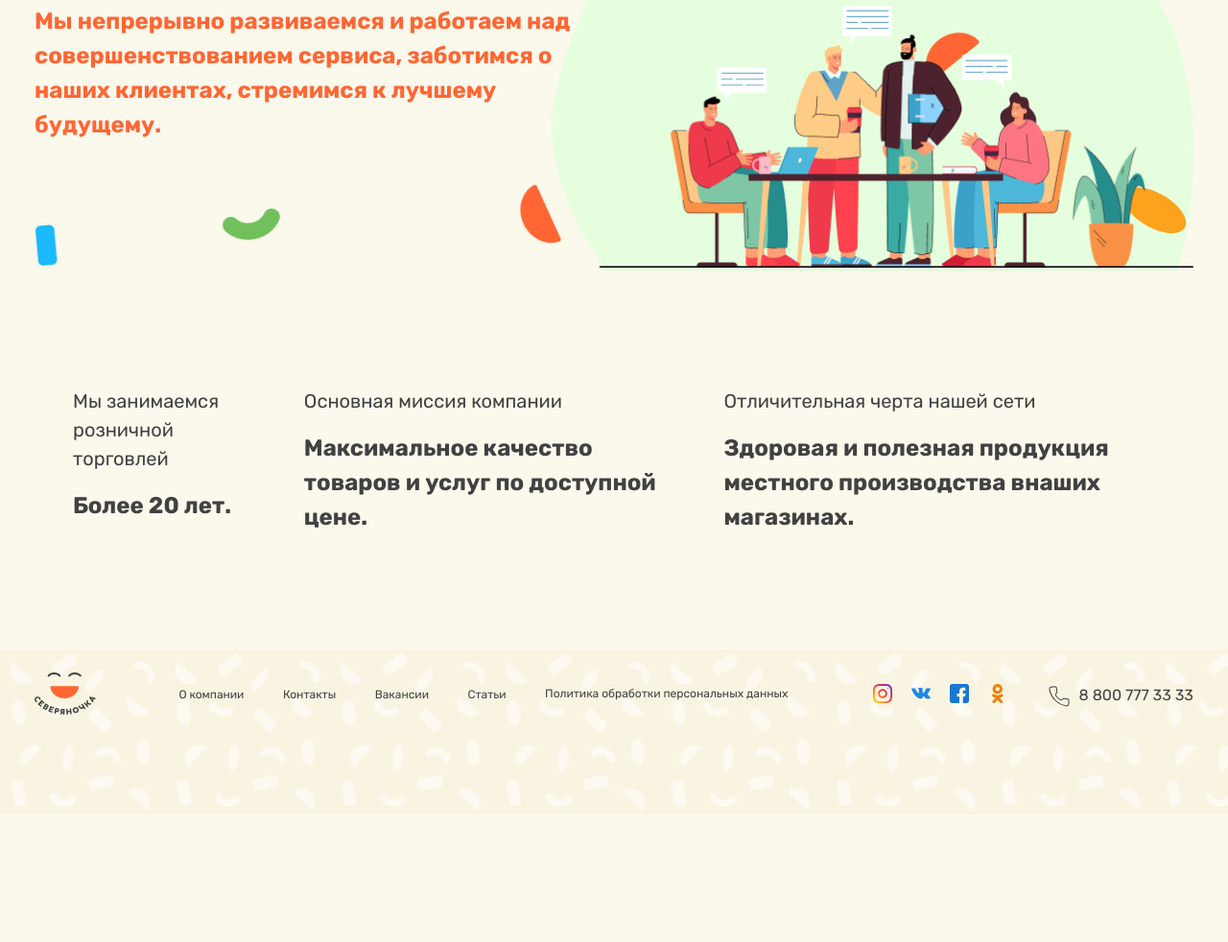
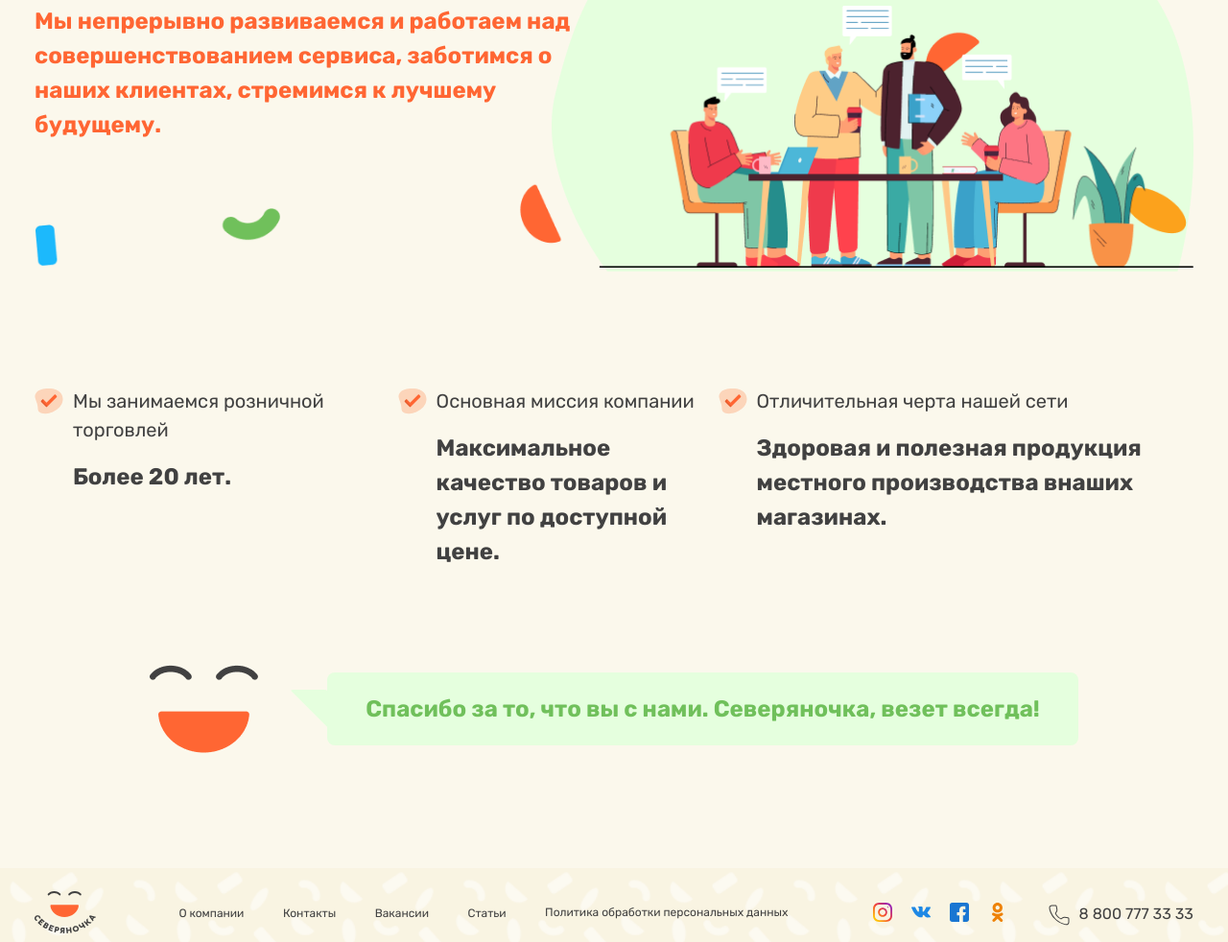
Before and after one commit to rax1mjon/E-commerce, a plain HTML site: page pages/oНас.html in a window 1280 px wide. Shown: the part 253-1235 px from the top of the page at 96% size. Before the commit the page ends 1102 px from the top, so only its background shows below. Drawn offline with Linux system fonts and the light colour scheme.

Commit message:
about compony page end

```diff
--- a/pages/oНас.html
+++ b/pages/oНас.html
@@ -201,6 +201,13 @@
       </div>
     </section>
 
+    <section class="massage">
+      <div class="container massage--wrapper">
+        <img src="../images/ОНас/logo.png" alt="logotive">
+        <div>Спасибо за то, что вы с нами. Северяночка, везет всегда!</div>
+      </div>
+    </section>
+
   </main>
 
 
--- a/scss/pages/_oНас.scss
+++ b/scss/pages/_oНас.scss
@@ -52,11 +52,39 @@
 
   &--middle {
     @include flex.flex(no, no, space-between, 10);
+
+    @media (max-width: 1065px) {
+      flex-wrap: wrap;
+    }
+
     li {
+      position: relative;
       padding-left: 40px;
+      &::before {
+        content: "";
+        position: absolute;
+        left: 0;
+        width: 30px;
+        height: 30px;
+        background: url("../images/ОНас/check.svg") no-repeat center;
+        background-size: cover;
+      }
+
+      &:nth-child(1) {
+        flex-shrink: 1;
+      }
+
+      &:nth-child(2) {
+        flex-shrink: 6;
+      }
+      &:nth-child(3) {
+        flex-shrink: 5;
+      }
+
       p {
         @include mix.text(var.$bg-41, 20, 4, 150%);
       }
+
       h3 {
         margin-top: 16px;
         @include mix.text(var.$bg-41, 24, 7, 150%);
@@ -64,3 +92,39 @@
     }
   }
 }
+
+.massage {
+  &--wrapper {
+    @include flex.flex(no, center, center, 72);
+    padding: 80px 50px 0;
+
+    @media (max-width: 600px) {
+      flex-direction: column;
+      padding: 80px 20px 0;
+    }
+    div {
+      @include btn.btn(20px 40, 8, null, var.$bg-e5);
+      @include mix.text(var.$bg-70, no, 7, 150%);
+      font-size: clamp(12px, 3vw, 24px);
+      position: relative;
+      &::before {
+        content: "";
+        position: absolute;
+        top: 50%;
+        left: 1px;
+        transform: translate(-100%, -50%);
+        width: 40px;
+        height: 40px;
+        clip-path: polygon(100% 0%, 0% 0%, 100% 100%);
+        background-color: var.$bg-e5;
+        border-radius: 4px;
+
+        @media (max-width: 600px) {
+          top: 0;
+          left: 50%;
+          transform: translate(-50%, -100%) rotate(90deg);
+        }
+      }
+    }
+  }
+}
--- a/scss/utils/_variables.scss
+++ b/scss/utils/_variables.scss
@@ -11,3 +11,4 @@ $bg-60: #606060;
 $bg-bf: #bfbfbf;
 $bg-f3: #f3f2f1;
 $bg-fc: #fcd5ba;
+$bg-e5: #e5ffde;
```
Also changed, not shown: css/style.min.css, images/ОНас/check.svg (added), images/ОНас/logo.png (added).
